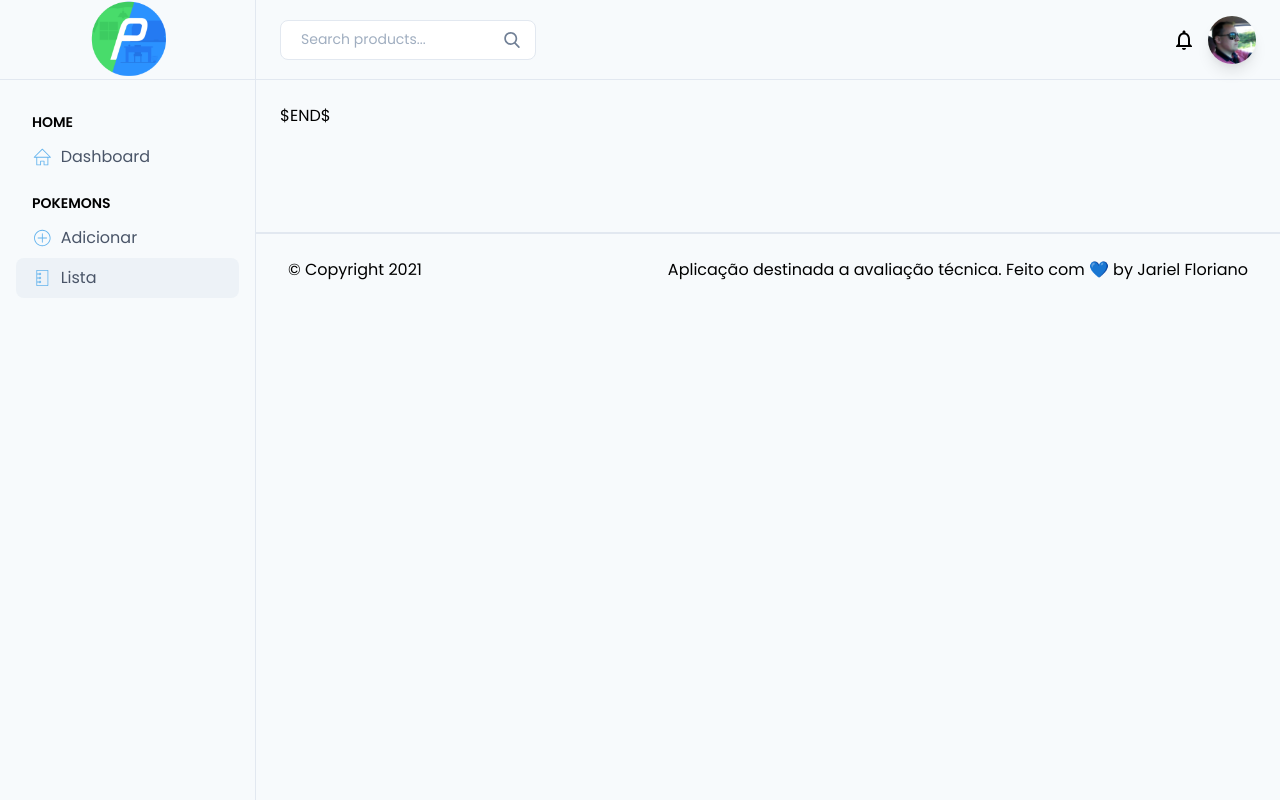
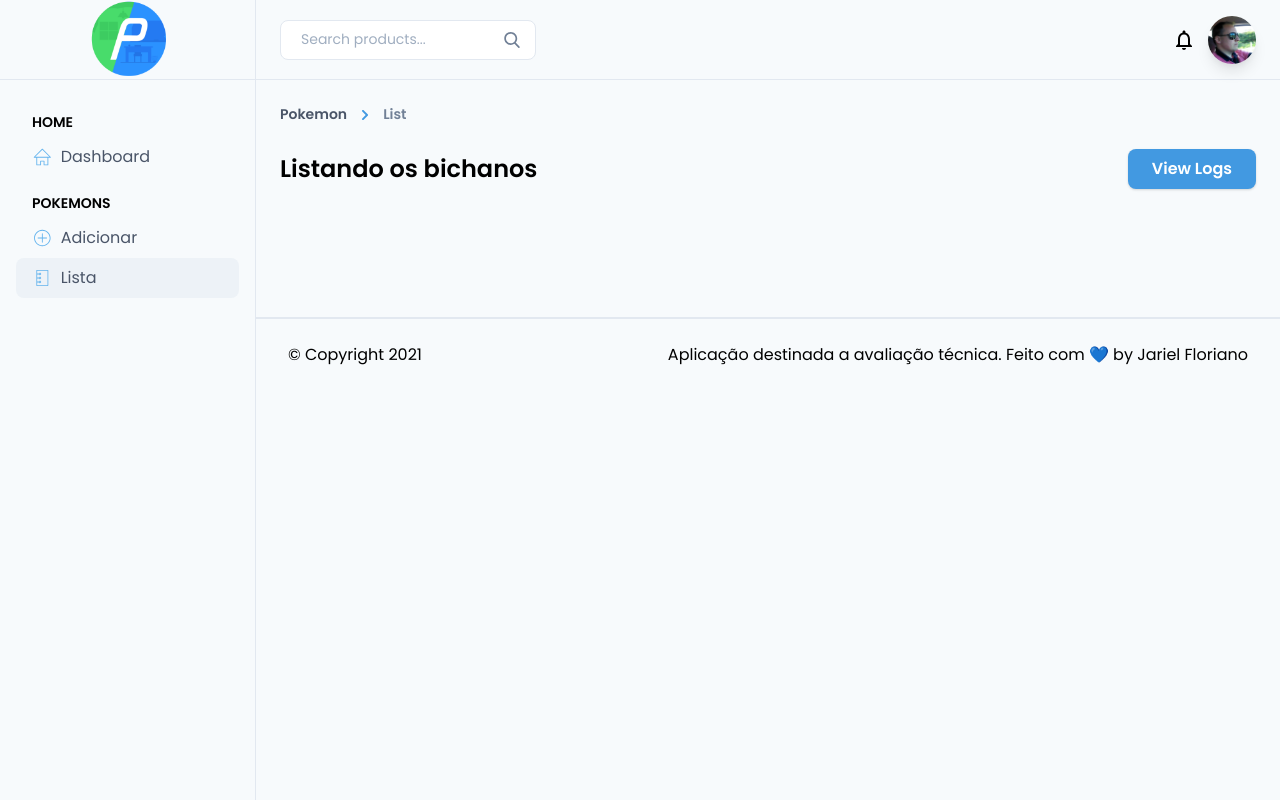
Before and after one commit to jarielfloriano/frontend-portabilis, a Vue app: page /pokemons in a window 1280 px wide. Built offline with nearby package versions, Linux system fonts and the light colour scheme.

Commit message:
feat(router): Adicionado e editado páginas de navegação

```diff
--- a/src/views/pokemon/List.vue
+++ b/src/views/pokemon/List.vue
@@ -1,10 +1,29 @@
 <template>
-$END$
+  <div class="pokemon-list">
+    <!-- breadcrumb -->
+    <nav class="text-sm font-semibold mb-6" aria-label="Breadcrumb">
+      <ol class="list-none p-0 inline-flex">
+        <li class="flex items-center text-blue-500">
+          <a href="#" class="text-gray-700">Pokemon</a>
+          <svg class="fill-current w-3 h-3 mx-3" xmlns="http://www.w3.org/2000/svg" viewBox="0 0 320 512"><path d="M285.476 272.971L91.132 467.314c-9.373 9.373-24.569 9.373-33.941 0l-22.667-22.667c-9.357-9.357-9.375-24.522-.04-33.901L188.505 256 34.484 101.255c-9.335-9.379-9.317-24.544.04-33.901l22.667-22.667c9.373-9.373 24.569-9.373 33.941 0L285.475 239.03c9.373 9.372 9.373 24.568.001 33.941z"/></svg>
+        </li>
+        <li class="flex items-center">
+          <a href="#" class="text-gray-600">List</a>
+        </li>
+      </ol>
+    </nav>
+    <!-- breadcrumb end -->
+
+    <div class="lg:flex justify-between items-center mb-6">
+      <p class="text-2xl font-semibold mb-2 lg:mb-0">Listando os bichanos</p>
+      <button class="bg-blue-500 hover:bg-blue-600 focus:outline-none rounded-lg px-6 py-2 text-white font-semibold shadow">View Logs</button>
+    </div>
+  </div>
 </template>
 
 <script>
 export default {
-name: "List.vue"
+  name: "List.vue"
 }
 </script>
 
```
